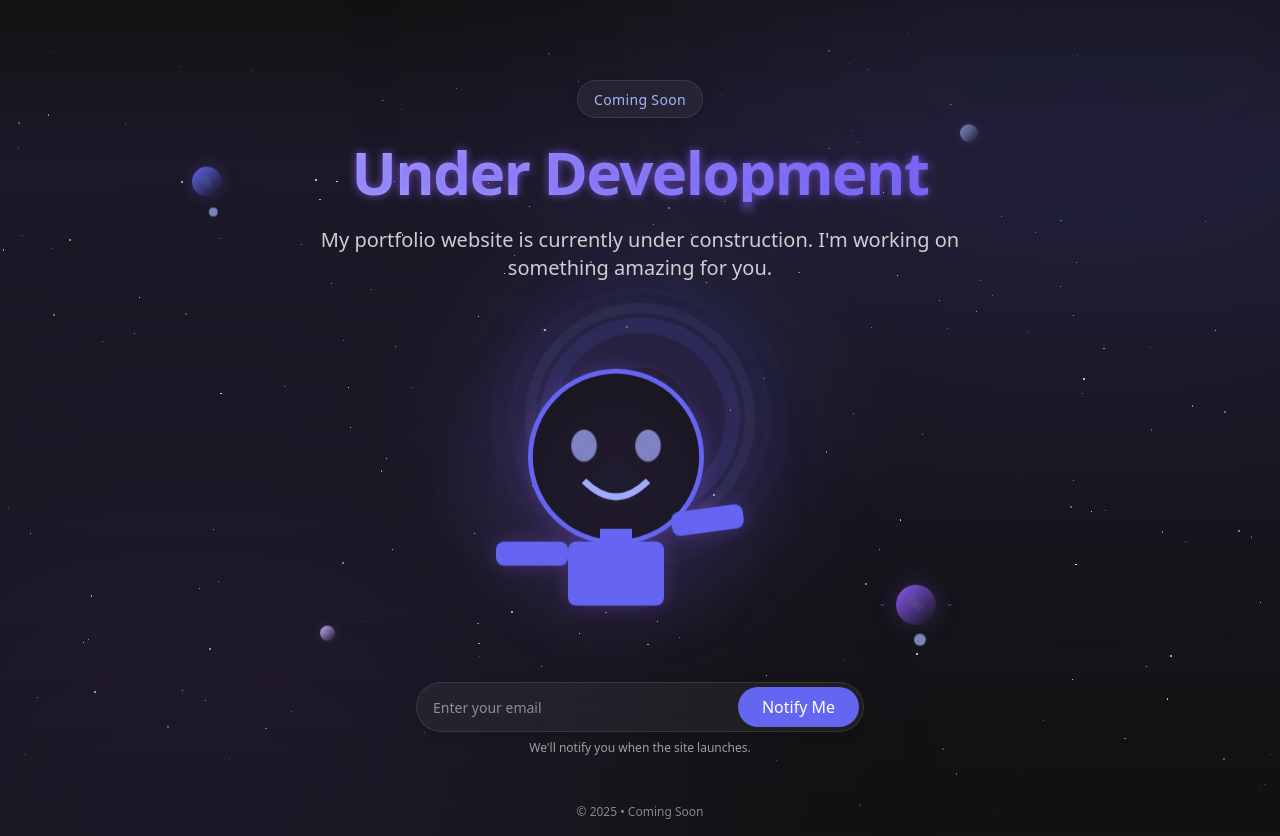
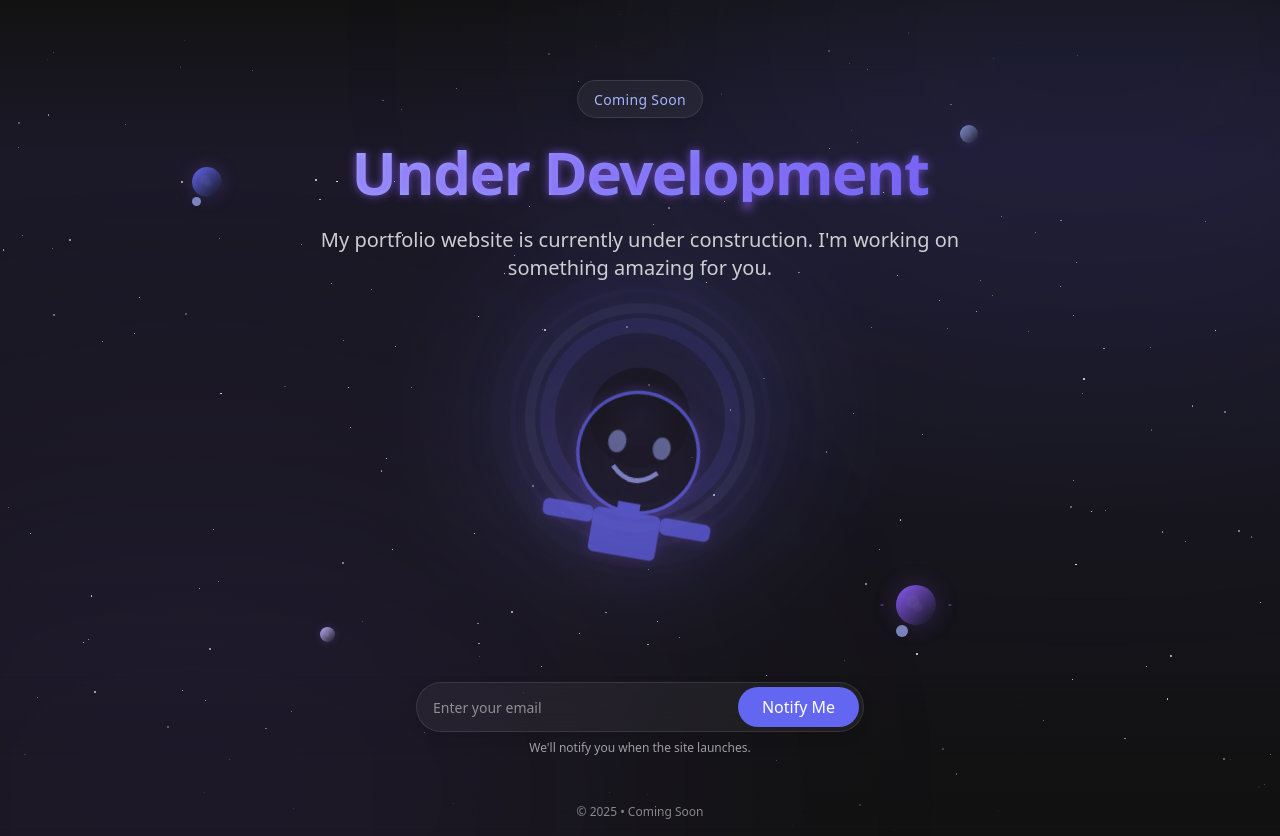
Before and after one commit to hasinesrak/purple-sky-awaits, a React (Vite) app: page / in a window 1280 px wide. Built offline with nearby package versions, Linux system fonts and the light colour scheme.

Commit message:
Refactor: Remove avatar waving, add blackhole animation
Removed the waving animation from the avatar component and implemented an animation where the blackhole appears to suck the avatar in.

```diff
--- a/src/components/Avatar.tsx
+++ b/src/components/Avatar.tsx
@@ -46,7 +46,7 @@ const Avatar: React.FC = () => {
       className="relative transition-all duration-200 ease-out"
       style={{ transformStyle: "preserve-3d" }}
     >
-      <div className="relative w-64 h-64 sm:w-80 sm:h-80 animate-float">
+      <div className="relative w-64 h-64 sm:w-80 sm:h-80 animate-being-sucked">
         {/* Avatar */}
         <div className="absolute inset-0 flex items-center justify-center">
           <svg
@@ -74,7 +74,7 @@ const Avatar: React.FC = () => {
             <rect x="90" y="130" width="20" height="15" fill="#6366F1" />
 
             {/* Arms */}
-            <rect x="130" y="138" width="45" height="15" rx="5" fill="#6366F1" className="origin-left animate-wave" />
+            <rect x="130" y="138" width="45" height="15" rx="5" fill="#6366F1" />
             <rect x="25" y="138" width="45" height="15" rx="5" fill="#6366F1" />
           </svg>
         </div>
--- a/src/components/SpaceBackground.tsx
+++ b/src/components/SpaceBackground.tsx
@@ -63,15 +63,6 @@ const SpaceBackground: React.FC = () => {
       {planets.map((planet, index) => (
         <Planet key={index} {...planet} />
       ))}
-
-      <style>
-        {`
-          @keyframes orbit {
-            from { transform: rotate(0deg) translateX(20px) rotate(0deg); }
-            to { transform: rotate(360deg) translateX(20px) rotate(-360deg); }
-          }
-        `}
-      </style>
     </div>
   );
 };
--- a/src/pages/Index.tsx
+++ b/src/pages/Index.tsx
@@ -78,12 +78,12 @@ const Index = () => {
             My portfolio website is currently under construction. I'm working on something amazing for you.
           </p>
 
-          {/* Avatar - positioned more to the left */}
+          {/* Avatar - positioned above the black hole */}
           <div className={cn(
             "mb-10 transition-all duration-1000 delay-300 flex justify-center",
             loaded ? "translate-y-0 opacity-100" : "translate-y-10 opacity-0"
           )}>
-            <div className="-translate-x-6">
+            <div className="relative -translate-y-10">
               <Avatar />
             </div>
           </div>
--- a/tailwind.config.ts
+++ b/tailwind.config.ts
@@ -1,3 +1,4 @@
+
 import type { Config } from "tailwindcss";
 
 export default {
@@ -118,6 +119,20 @@ export default {
           "0%": { transform: "rotate(0deg) translateX(20px) rotate(0deg)" },
           "100%": { transform: "rotate(360deg) translateX(20px) rotate(-360deg)" },
         },
+        "being-sucked": {
+          "0%": {
+            transform: "scale(1) rotate(0deg) translateY(0)",
+            opacity: "1"
+          },
+          "60%": {
+            transform: "scale(0.7) rotate(10deg) translateY(40px)",
+            opacity: "0.7"
+          },
+          "100%": {
+            transform: "scale(0.2) rotate(25deg) translateY(80px)",
+            opacity: "0.3"
+          }
+        },
       },
       animation: {
         "accordion-down": "accordion-down 0.2s ease-out",
@@ -129,6 +144,7 @@ export default {
         shimmer: "shimmer 2.5s infinite linear",
         rotate: "rotate 20s linear infinite",
         orbit: "orbit 10s linear infinite",
+        "being-sucked": "being-sucked 10s ease-in-out infinite alternate",
       },
       backgroundImage: {
         "gradient-radial": "radial-gradient(var(--tw-gradient-stops))",
```
